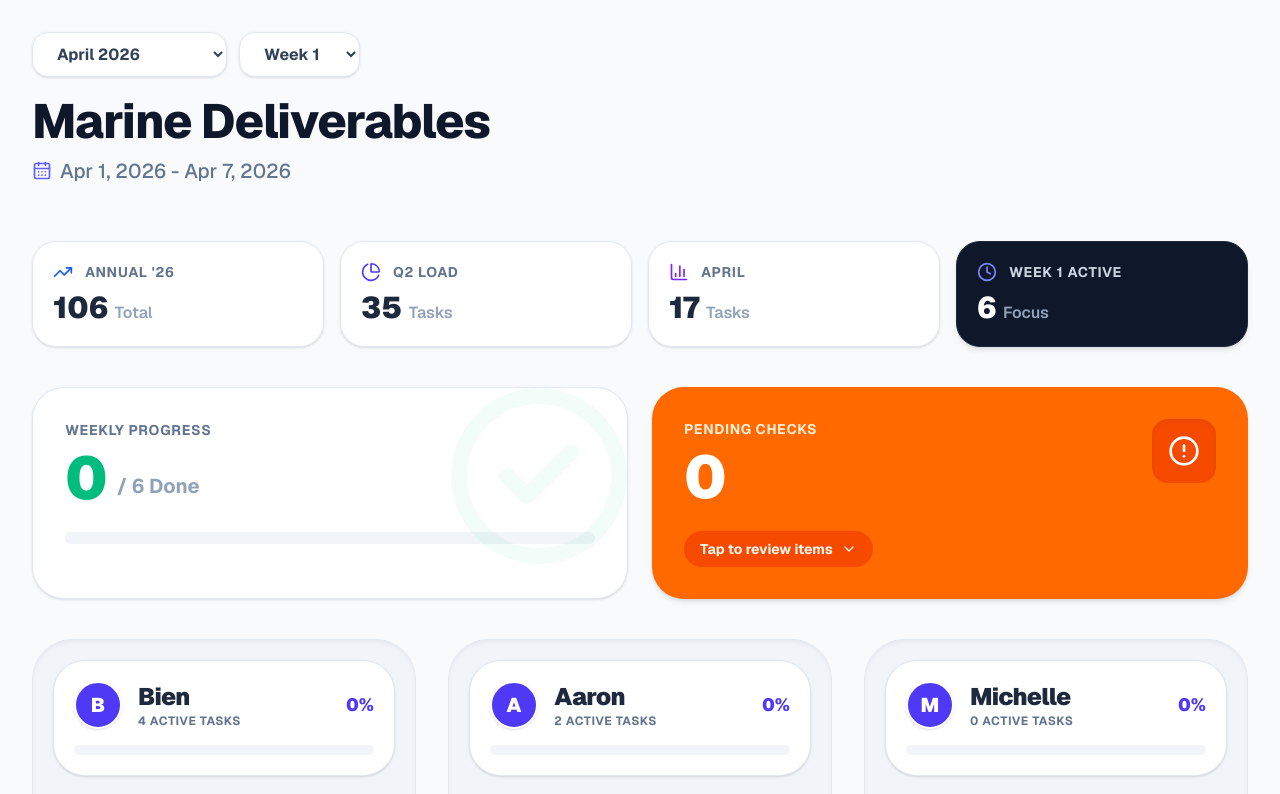
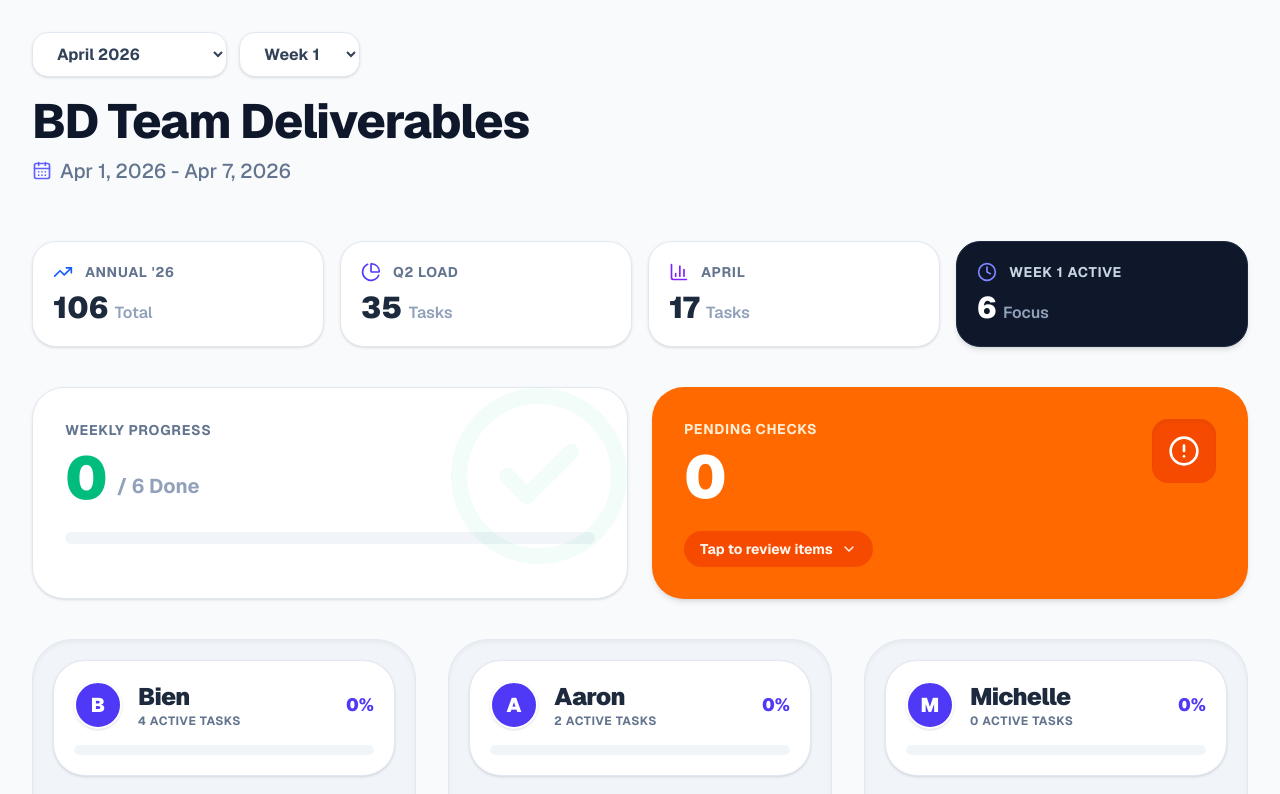
Before and after one commit to aaronalagban/bd-internal, a Next.js app: page / in a window 1280 px wide. Shown: the top 794 px of the page. Built offline with nearby package versions, Linux system fonts and the light colour scheme.

Commit message:
second dep

```diff
--- a/src/app/page.tsx
+++ b/src/app/page.tsx
@@ -271,7 +271,7 @@ export default function FlatDashboard() {
               </select>
             </div>
             <h1 className="text-4xl md:text-5xl font-extrabold text-slate-900 tracking-tight pb-1">
-              Marine Deliverables
+              BD Team Deliverables
             </h1>
             <p className="text-lg md:text-xl text-slate-500 mt-2 flex items-center gap-2 font-medium">
               <CalendarDays className="w-5 h-5 text-indigo-500" />
```
